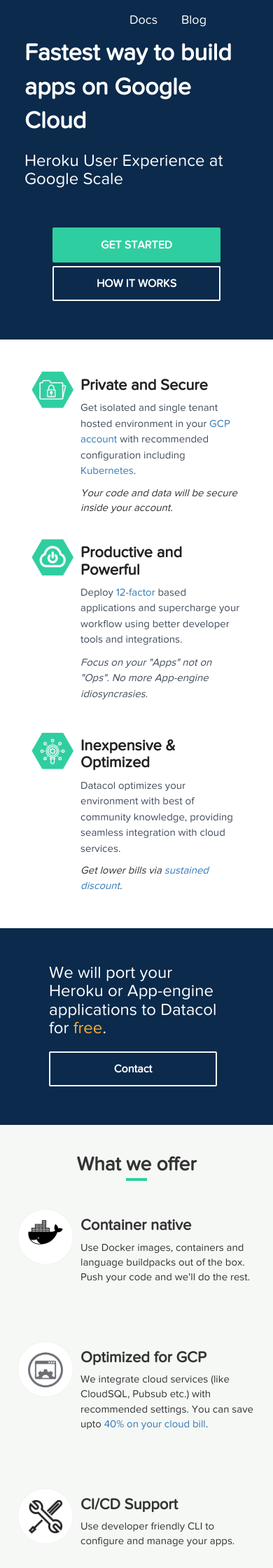
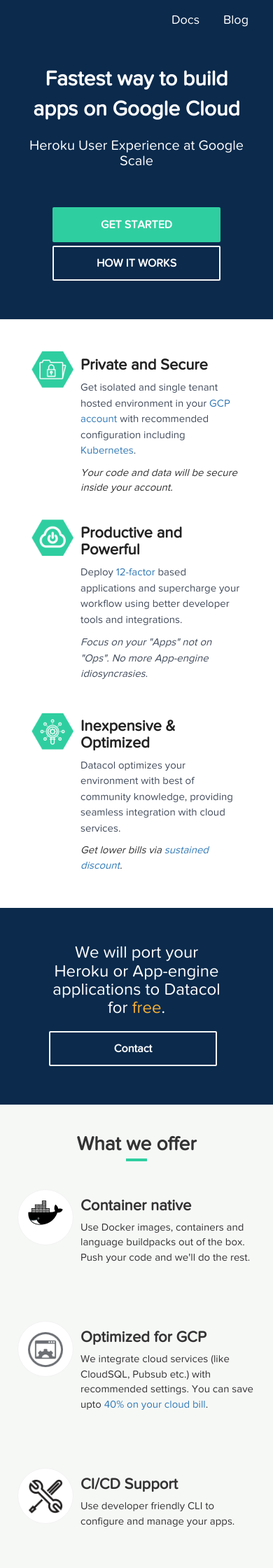
Before and after one commit to datacol-io/datacol-io.github.io, a Jekyll site: the page built from index.html, in a window 390 px wide. Shown: the top 2240 px of the page at 70% size. Built offline with Jekyll 4.4.1, drawn with Linux system fonts in a browser that asks for light colours; comment, search, counter and statistics services are not loaded.

Commit message:
responsive fixs

```diff
--- a/css/main.scss
+++ b/css/main.scss
@@ -397,7 +397,20 @@ body {
     font-weight: 400;
   }
 }
-
+@media (max-width: 480px) {
+  .banner-message h1 {
+    font-size: 30px;
+    text-align: center;
+    margin-top: 40px;
+  }
+  .banner-message h3 {
+    font-size: 20px;
+    text-align: center;
+  }
+  .top-nav {
+    right: 20px;
+  }
+}
 .cta-wrapper {
   padding: 60px 0;
 }
@@ -477,6 +490,12 @@ body {
 }
 .step-tabs > li:last-child > a {
   border-right: 0;
+}
+@media (max-width: 480px) {
+  .step-tabs > li > a {
+    font-size: 12px;
+    padding: 14px 0;
+  }
 }
 .step-item {
   margin-bottom: 15px;
@@ -573,7 +592,11 @@ body {
     color: #f6b036;
   }
 }
-
+@media (max-width: 480px) {
+  .signup-wraper .box {
+    text-align: center;
+  }
+}
 .signup-email-wraper::after,
 .signup-email-wraper::before {
   content: '';
```
